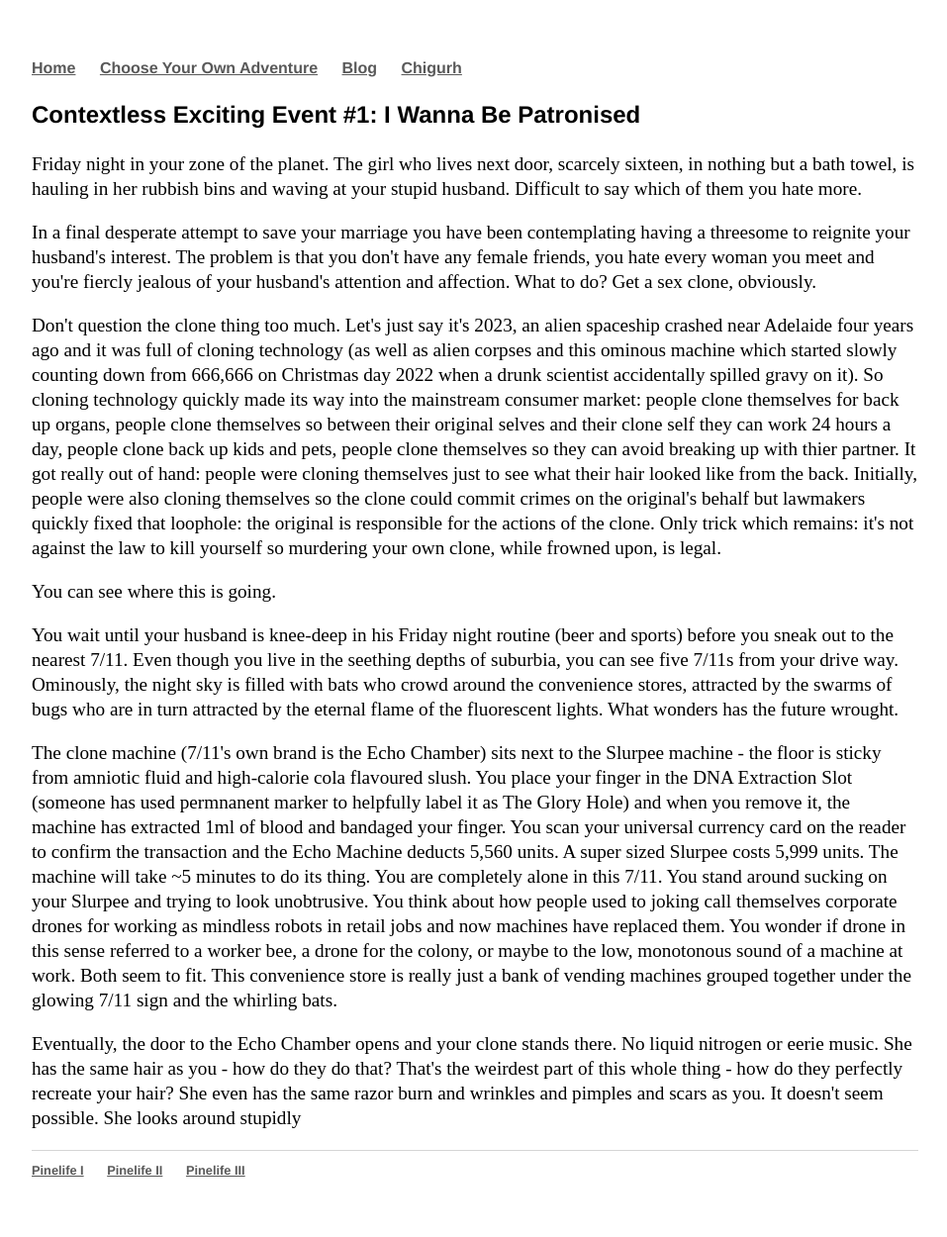
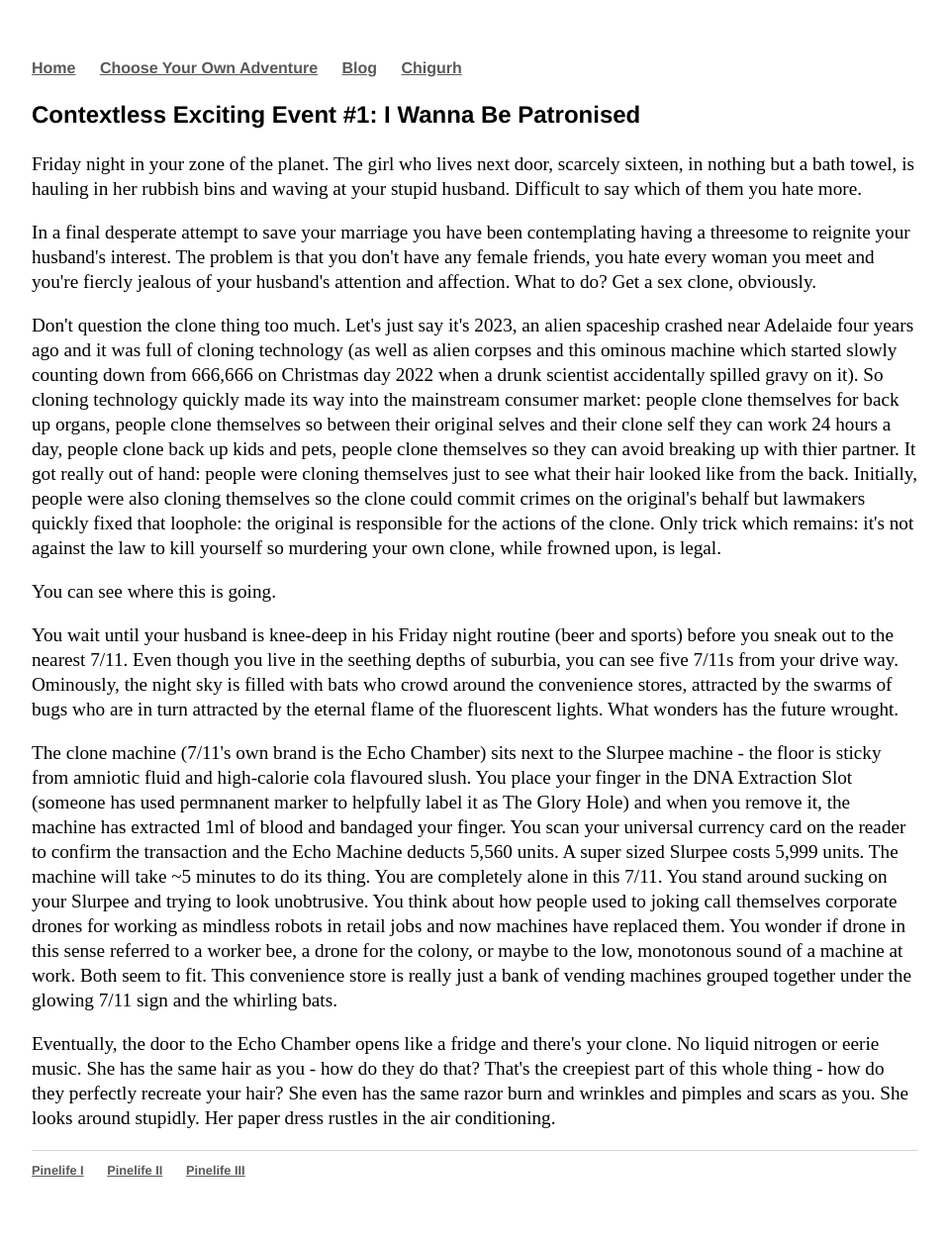
Before and after one commit to Pinelife/pinelife.github.io, a Jekyll site: the page built from Hellhole/excitingevent1.html, in a window 1280 px wide. Shown: the whole page at 99% size, without its empty margins (160-1117 px from the left). Built offline with Jekyll 4.4.1, drawn with Linux system fonts in a browser that asks for light colours.

Commit message:
Create excitingevent1.html

```diff
--- a/Hellhole/excitingevent1.html
+++ b/Hellhole/excitingevent1.html
@@ -41,7 +41,7 @@ Don't question the clone thing too much. Let's just say it's 2023, an alien spac
   really just a bank of vending machines grouped together under the glowing 7/11 sign and the whirling bats.
 </p>
 <p>
-  Eventually, the door to the Echo Chamber opens and your clone stands there. No liquid nitrogen or eerie music. She has the same
-  hair as you - how do they do that? That's the weirdest part of this whole thing - how do they perfectly recreate your hair? She even has the same
-  razor burn and wrinkles and pimples and scars as you. It doesn't seem possible. She looks around stupidly
+  Eventually, the door to the Echo Chamber opens like a fridge and there's your clone. No liquid nitrogen or eerie music. She has the same
+  hair as you - how do they do that? That's the creepiest part of this whole thing - how do they perfectly recreate your hair? She even has the same
+  razor burn and wrinkles and pimples and scars as you. She looks around stupidly. Her paper dress rustles in the air conditioning.
 </p>
```
